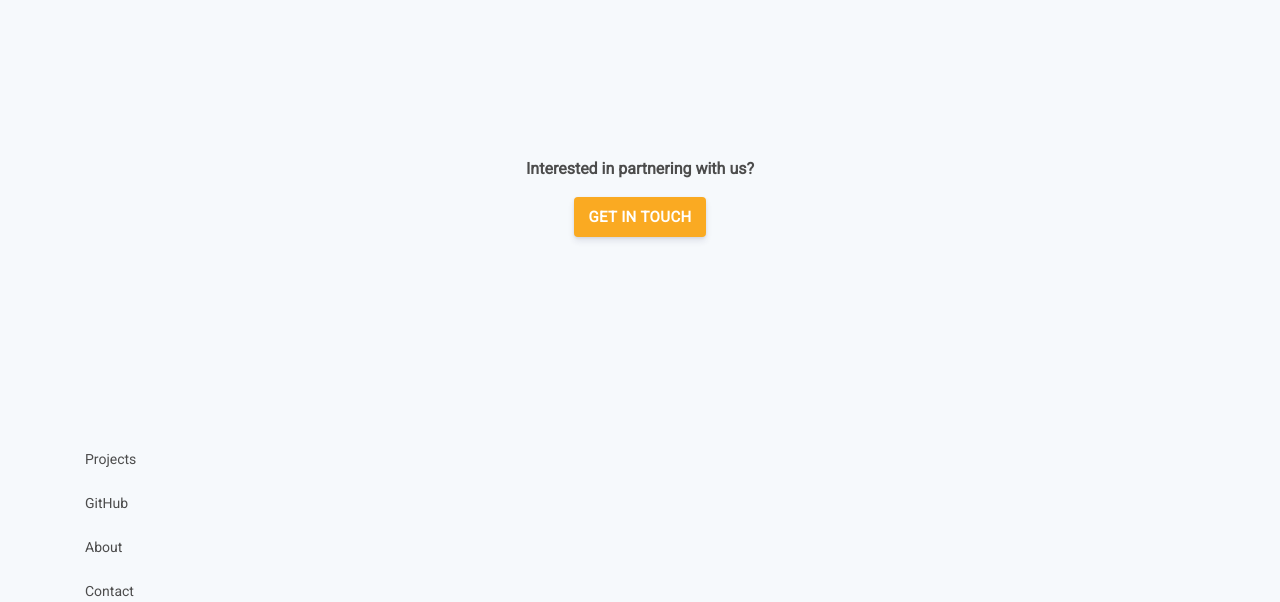
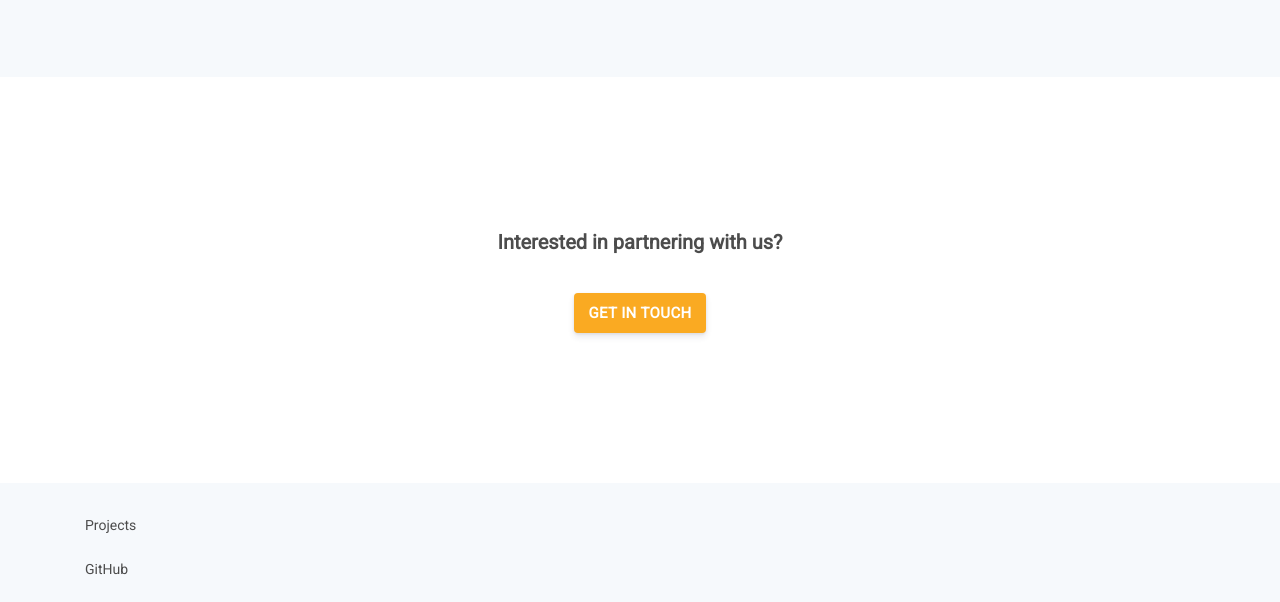
Before and after one commit to kryptoai/kryptoai.github.io, a website: page index.html in a window 1280 px wide. Shown: the part 2213-2815 px from the top of the page. Drawn offline with nearby package versions, Linux system fonts and the light colour scheme.

Commit message:
Updated contact section

```diff
--- a/css/style.css
+++ b/css/style.css
@@ -167,19 +167,19 @@ body {
 }
 
 .contact {
-  background: #f6f9fc;
-  padding: 80px;
+  background: #ffffff;
+  padding: 150px;
 }
 
 .contact-message {
   text-align: center;
-  margin-bottom: 100px;
 }
 
 .contact-message p {
   color: #4c4c4c;
-  font-size: 16px;
+  font-size: 20px;
   font-weight: bold;
+  padding-bottom: 20px;
 }
 
 .contact-message a {
```
